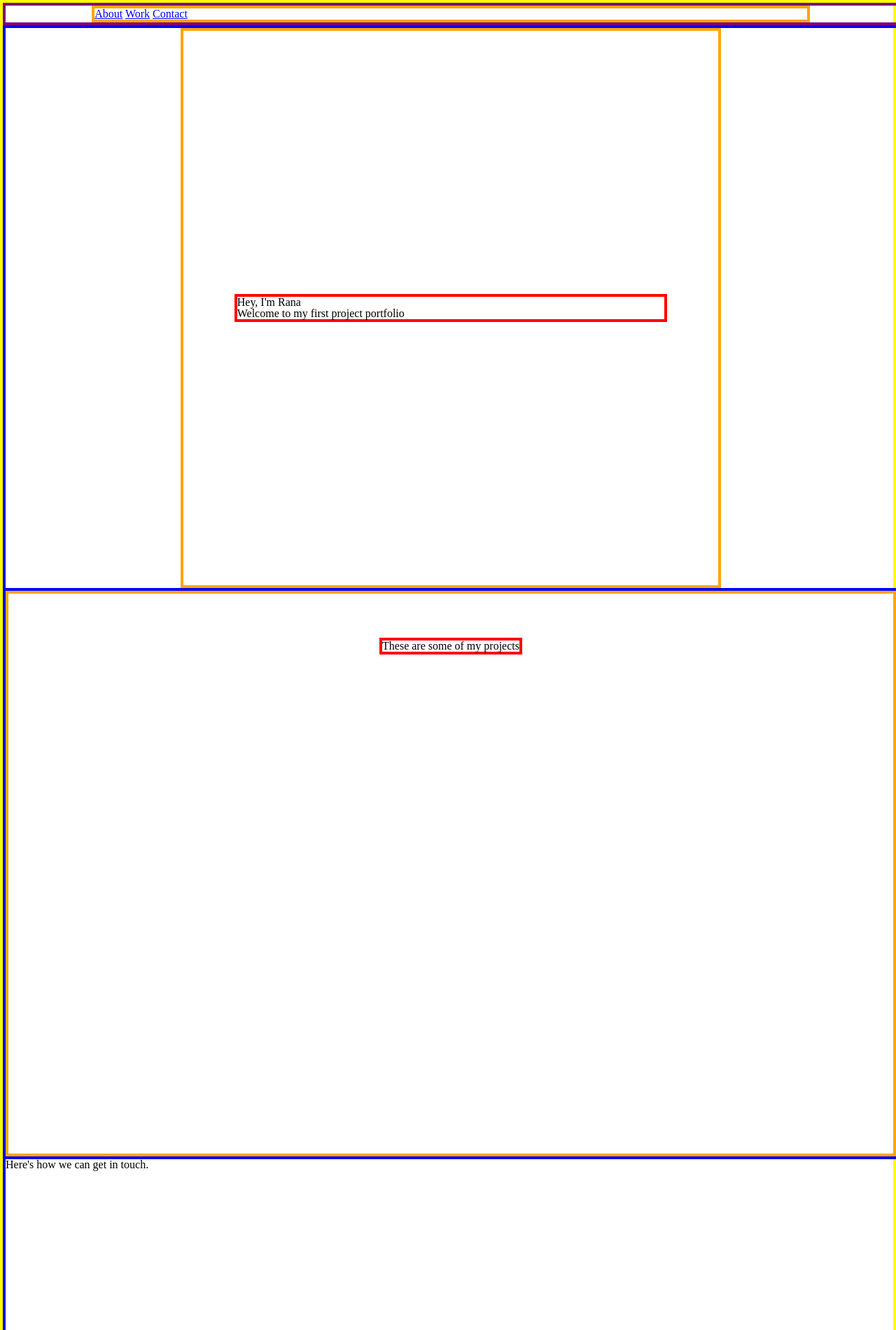
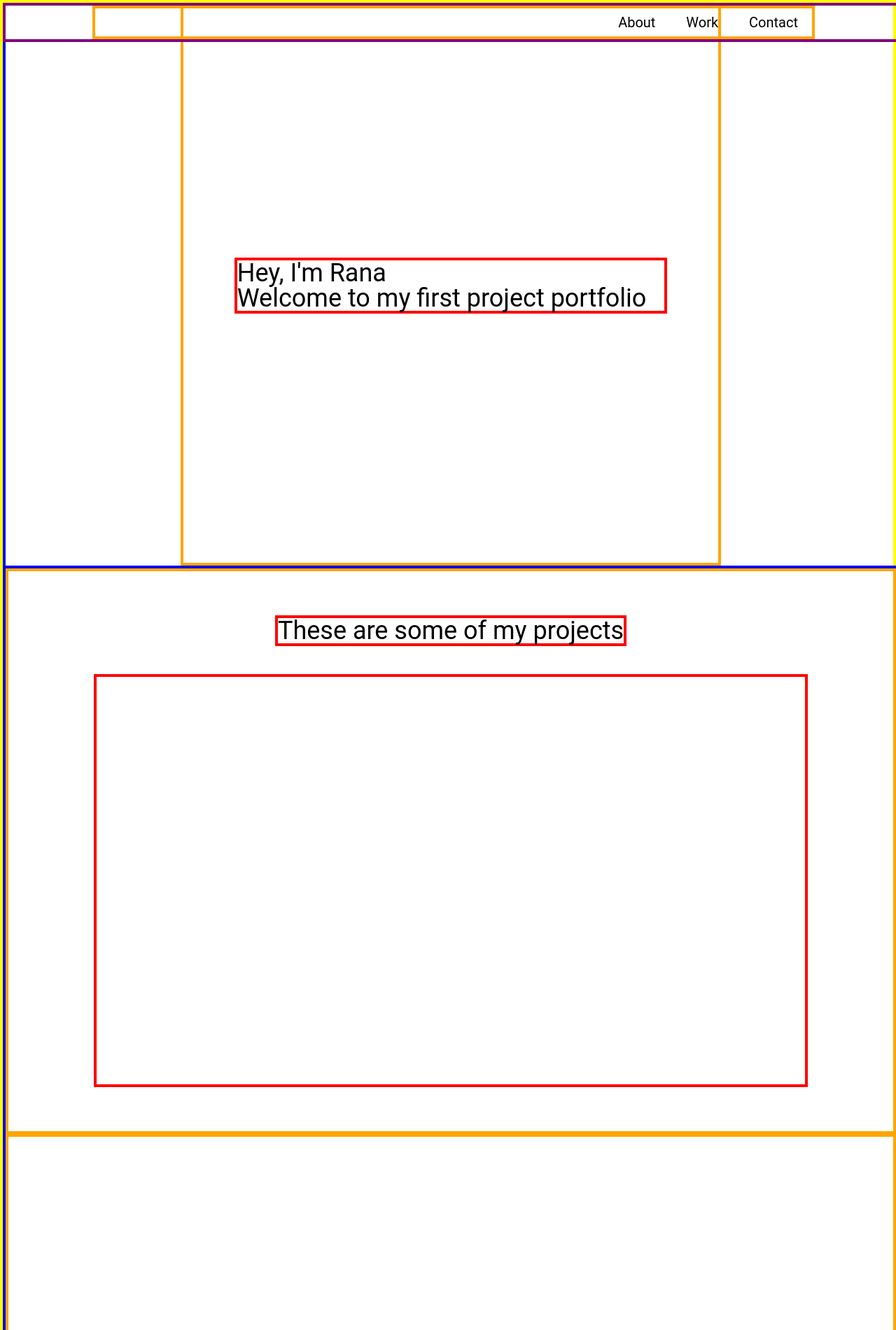
Before and after one commit to RanaA15/personal-portfolio, a plain HTML site: page index.html in a window 1280 px wide. Shown: the top 1900 px of the page at 70% size. Drawn offline with Linux system fonts and the light colour scheme.

Commit message:
style navbar links, section fonts and format contact section

```diff
--- a/styles.css
+++ b/styles.css
@@ -11,7 +11,9 @@ body {
     display: flex;
     flex-direction: column;
     min-height: 100vh;
+    font-family: Roboto, sans-serif;
 }
+
 /* Section Border Tracking */
 
 .nav-bar {
@@ -19,11 +21,25 @@ body {
     display: flex;
     justify-content: center;
     width: 100%;
+    position: fixed;
+
+
 }
 navbar {
     border: 4px solid orange;
     width: 80%;
+    display: flex;
+    justify-content: flex-end;
+    padding-top:10px;
+    padding-bottom: 10px;
 }
+a {
+    text-decoration: none;
+    color: black;
+    font-size: 20px;
+    margin: 20px;
+}
+
 .welcome-section {
     border: 4px solid blue;
     height: 100vh;
@@ -41,6 +57,7 @@ navbar {
 .welcome-message {
     border: 4px solid red;
     width: 80%;
+    font-size: 36px;
 
 }
 .project-section {
@@ -64,17 +81,39 @@ navbar {
 .project-intro{
     margin-top: 5%;
     border: 4px solid red;
+    font-size: 36px;
 }
-.project-list {
+.project-tile {
     border: 4px solid red;
     height: 80%;
     width: 80%;
     margin-bottom: 5%;
 }
-.Contact {
+ .Contact {
     border: 4px solid blue;
     width: 100%;
     height: 100vh;
+    display: flex;
+    justify-content: center;
+    align-items: center;
+}
+.contact-section {
+    border: 4px solid orange;
+    height: 100%;
+    width: 100%;
+    display: flex;
+    justify-content: center;
+    align-items: center;
+
+}
+.contact-info {
+    border: 4px solid red;
+    height: 20%;
+    width: 80%;
+    display: flex;
+    align-items: center;
+    justify-content: center;
+    font-size: 36px;
 }
 
 footer {
```
